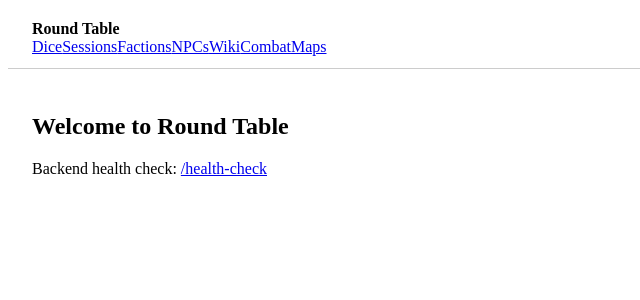
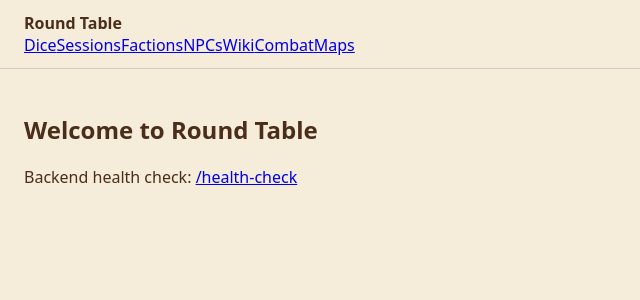
Before and after one commit to DogaSahin/round-table, a Vue app in the folder frontend/: page / in a window 1280 px wide. Shown: the top 300 px of the page, without its empty margins (0-640 px from the left). Built offline with nearby package versions, Linux system fonts and the light colour scheme.

Commit message:
feat(ui): add design tokens for Arcane Parchment and Dungeon Dark themes

```diff
--- a/frontend/package.json
+++ b/frontend/package.json
@@ -7,8 +7,8 @@
     "build": "vue-tsc --noEmit && vite build",
     "preview": "vite preview",
     "lint": "eslint .",
-    "format": "prettier --write \"src/**/*.{ts,vue}\" \"*.{ts,js}\"",
-    "format:check": "prettier --check \"src/**/*.{ts,vue}\" \"*.{ts,js}\"",
+    "format": "prettier --write \"src/**/*.{ts,vue,css}\" \"*.{ts,js}\"",
+    "format:check": "prettier --check \"src/**/*.{ts,vue,css}\" \"*.{ts,js}\"",
     "test": "vitest run"
   },
   "dependencies": {
--- a/frontend/src/main.ts
+++ b/frontend/src/main.ts
@@ -1,3 +1,4 @@
+import './styles/tokens.css'
 import { createApp } from 'vue'
 import App from './App.vue'
 import { router } from './router'
--- /dev/null
+++ b/frontend/src/styles/tokens.css
@@ -0,0 +1,87 @@
+/* frontend/src/styles/tokens.css */
+:root {
+  /* Color — Arcane Parchment (light, default) */
+  --color-bg: #f5ecda;
+  --color-surface: #faf3e5;
+  --color-surface-raised: #fff9ee;
+  --color-border: #d8c6a3;
+  --color-text: #4a2e1a;
+  --color-text-muted: #8a6d4a;
+  --color-accent: #8b3a3a;
+  --color-accent-hover: #7a2e2e;
+  --color-accent-contrast: #faf3e5;
+  --color-success: #4a6741;
+  --color-success-bg: #dfe8da;
+  --color-danger: #a13d3d;
+  --color-danger-bg: #f3dcdc;
+  --color-warning: #a67c3d;
+  --color-warning-bg: #f0e6cf;
+
+  /* Typography */
+  --font-body: system-ui, -apple-system, 'Segoe UI', Roboto, sans-serif;
+  --font-heading: Georgia, 'Iowan Old Style', 'Palatino Linotype', serif;
+  --text-xs: 0.75rem;
+  --text-sm: 0.875rem;
+  --text-base: 1rem;
+  --text-lg: 1.125rem;
+  --text-xl: 1.375rem;
+  --text-2xl: 1.75rem;
+  --font-weight-normal: 400;
+  --font-weight-bold: 700;
+
+  /* Spacing (4px base scale) */
+  --space-1: 0.25rem;
+  --space-2: 0.5rem;
+  --space-3: 0.75rem;
+  --space-4: 1rem;
+  --space-5: 1.5rem;
+  --space-6: 2rem;
+  --space-7: 3rem;
+  --space-8: 4rem;
+
+  /* Radius (theme-independent) */
+  --radius-sm: 3px;
+  --radius-md: 6px;
+  --radius-lg: 10px;
+
+  /* Shadows — light */
+  --shadow-card: 0 1px 3px rgba(74, 46, 26, 0.08);
+  --shadow-modal: 0 8px 24px rgba(74, 46, 26, 0.15);
+
+  /* Transitions */
+  --transition-fast: 150ms ease;
+}
+
+:root[data-theme='dark'] {
+  /* Color — Dungeon Dark */
+  --color-bg: #16161d;
+  --color-surface: #1e1e27;
+  --color-surface-raised: #26262f;
+  --color-border: #2a2a35;
+  --color-text: #f4f4f5;
+  --color-text-muted: #8b8b96;
+  --color-accent: #8b5cf6;
+  --color-accent-hover: #7c4ded;
+  --color-accent-contrast: #ffffff;
+  --color-success: #34d399;
+  --color-success-bg: #0f5132;
+  --color-danger: #f43f5e;
+  --color-danger-bg: #4c0519;
+  --color-warning: #fbbf24;
+  --color-warning-bg: #451a03;
+
+  /* Shadows — dark (glow) */
+  --shadow-card: 0 0 14px rgba(139, 92, 246, 0.12);
+  --shadow-modal: 0 8px 28px rgba(0, 0, 0, 0.5), 0 0 20px rgba(139, 92, 246, 0.1);
+}
+
+body {
+  margin: 0;
+  background: var(--color-bg);
+  color: var(--color-text);
+  font-family: var(--font-body);
+  font-size: var(--text-base);
+  transition:
+    background-color var(--transition-fast),
+    color var(--transition-fast);
+}
```
